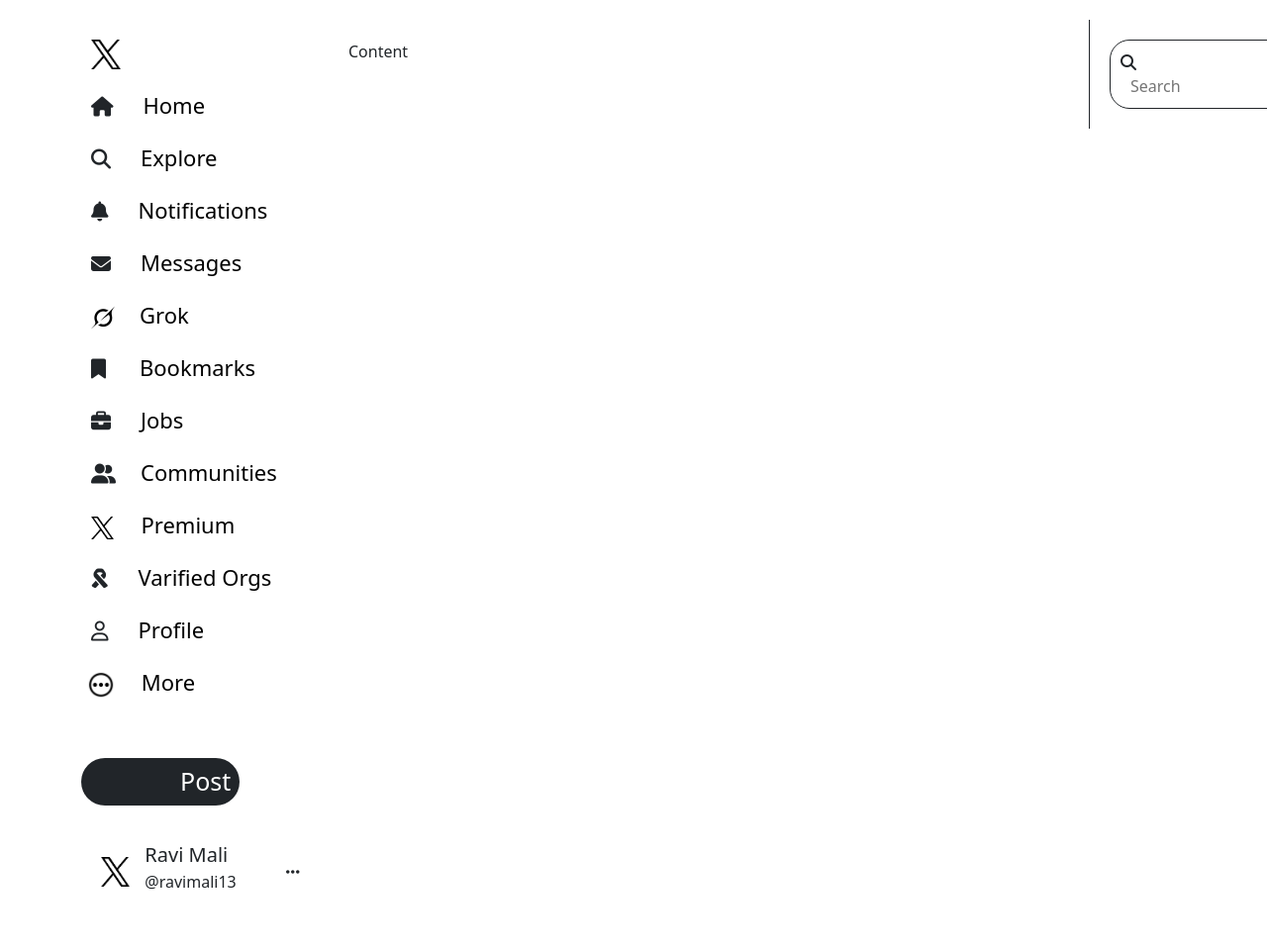
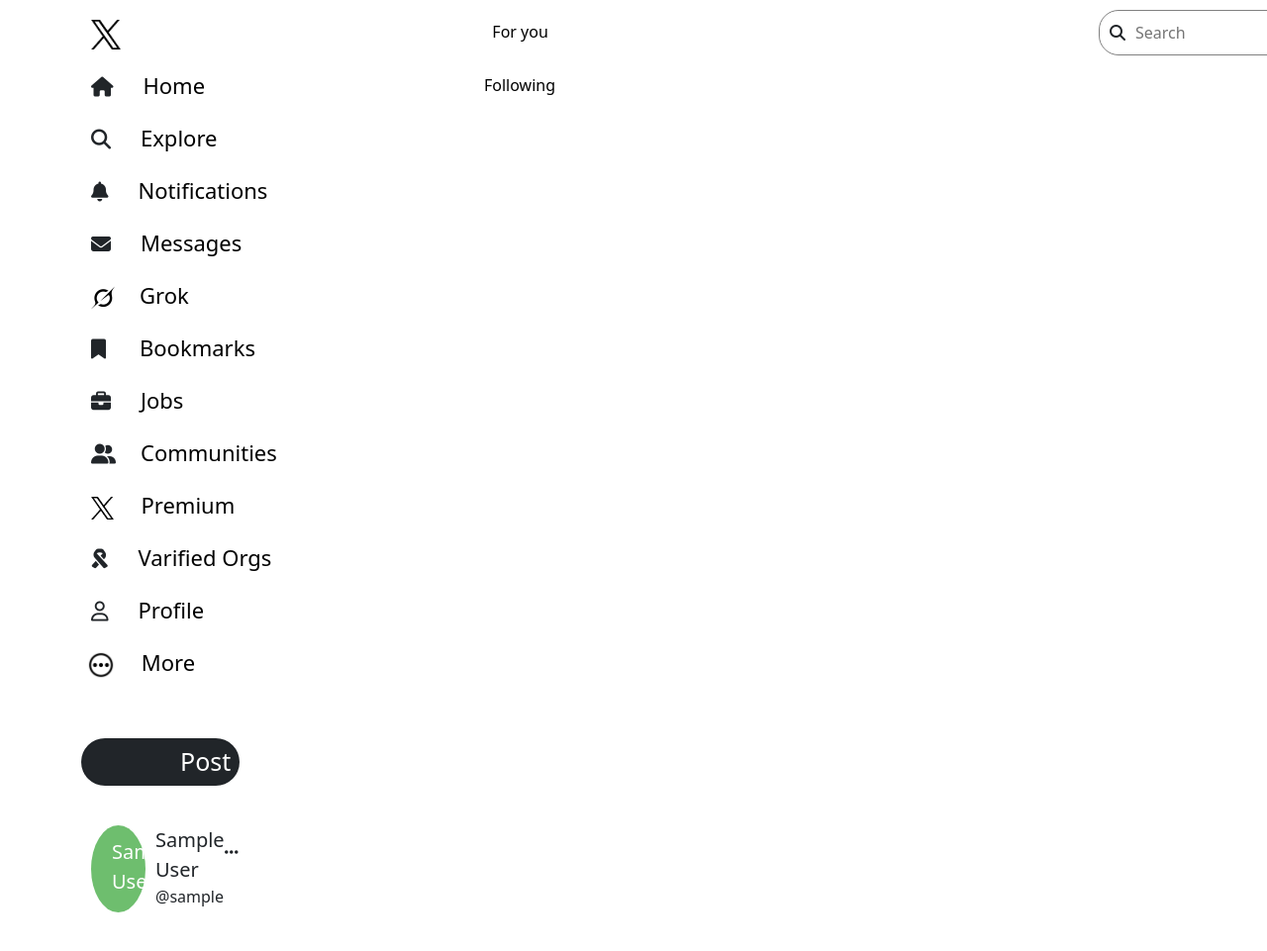
Before and after one commit to ravimaliinbound/twitter, a PHP site: page / in a window 1280 px wide. Shown: the top 961 px of the page at 99% size. Run offline with PHP 8.4, Linux system fonts and the light colour scheme; the visitor is signed in with stand-in values (Sample User, id 1).

Commit message:
25 April

```diff
--- a/create-account.php
+++ b/create-account.php
@@ -16,7 +16,7 @@
     <div class="container">
         <h3 id="msg"></h3>
 
-        <div class="form" style="margin: 157.5px auto;">
+        <div class="form" style="margin: 117.5px auto;">
 
             <div class="container">
                 <div class="cancel-logo" style="display: flex;">
--- a/footer.php
+++ b/footer.php
@@ -19,7 +19,7 @@
         <a href="https://developer.x.com/en"> Developers </a>|
         <a href="https://x.com/i/directory/profiles"> Directory </a>|
         <a href="https://x.com/settings/account/personalization"> Settings </a>|
-        <a href="#"> © 2025 X Corp.</a>
+        <a href="#"> © <?php echo date('Y'); ?> X Corp.</a>
     </p>
 </div>
 </div>
--- a/headers.php
+++ b/headers.php
@@ -28,37 +28,38 @@
 
     <!-- Logout Loader -->
 
-    <div class="for_logout" style="margin: 99.5px auto; height: 720px; " id="logout-loader">
-        <div style="margin-left: 240px">
-            <img src="images/logo-black.png" alt="" height="20px"><br>
-            <img src="images/loader.gif" alt="" style="margin: 280px auto;" height="30px" id="show">
+    <div class="for_logout" style="margin: 99.5px auto; height: 720px;" id="logout-loader">
+        <div style="margin-left: 220px">
+            <img src="images/logo-black.png" alt="" height="20px" style="margin-left: 20px;"><br>
+            <img src="images/loader.gif" alt="" style="margin-top: 260px; margin-left: 20px" id="show" height="30px">
+            <p class="show" style="margin-top: 20px;">Logging out</p>
         </div>
     </div>
 
     <!-- Left Panel -->
-      <div class="container all" style="display: flex; " id="left-panel">
+      <div class="container all" style="display: flex; " id="left-panel" >
         <div class="slider">
             <div class="logo">
                 <img src="images/logo-black.png" alt="" height="30px" width="30px" style="margin-left: 10px;">
             </div>
             <div class="items" style="margin-top: 10px;">
                 <li>
-                    <i class="fa-solid fa-house"></i><a href="#">Home</a>
+                    <i class="fa-solid fa-house"></i><a href="index.php">Home</a>
                 </li>
                 <li>
-                    <i class="fa-solid fa-magnifying-glass"></i><a href="#">Explore</a>
+                    <i class="fa-solid fa-magnifying-glass"></i><a href="explore.php">Explore</a>
                 </li>
                 <li>
-                    <i class="fa-solid fa-bell"></i><a href="#">Notifications</a>
+                    <i class="fa-solid fa-bell"></i><a href="notifications.php">Notifications</a>
                 </li>
                 <li>
-                    <i class="fa-solid fa-envelope"></i><a href="#">Messages</a>
+                    <i class="fa-solid fa-envelope"></i><a href="message.php">Messages</a>
                 </li>
                 <li>
                     <img src="images/grok.png" alt="" height="24px"><a href="#" style="margin-left: 25px;">Grok</a>
                 </li>
                 <li>
-                    <i class="fa-solid fa-bookmark"></i><a href="#" style="margin-left: 34px;">Bookmarks</a>
+                    <i class="fa-solid fa-bookmark"></i><a href="bookmark.php" style="margin-left: 34px;">Bookmarks</a>
                 </li>
                 <li>
                     <i class="fa-solid fa-briefcase"></i><a href="#">Jobs</a>
@@ -87,21 +88,20 @@
             </div>
             <div class="profile_model" style="display: none;">
                 <a href="#">Add an existing account</a>
-                <a href="#" id="logout">Log out @ravimali13</a>
+                <a href="#" id="logout">Log out @<?php echo $_SESSION['username']; ?></a>
             </div>
 
             <div class="user_profile">
-                <div class="user_image">
-                    <img src="images/logo-black.png" alt="" height="30px">
+                <div class="user_image" style="width: 20%;">
+                    <p class="show_first_name"><?php echo $_SESSION['firstname']; ?></p>
                 </div>
-                <div class="user_data">
-                    <p><span class="profle_name">Ravi Mali</span> <br>@ravimali13 </p>
+                <div class="user_data" style="width: 60%;">
+                    <p><span class="profle_name"><?php echo $_SESSION['name'];?></span> <br>@<?php echo $_SESSION['username']; ?> </p>
                 </div>
-                <div class="ellipsis">
+                <div class="ellipsis" style="width: 20%;">
                     <i class="fa-solid fa-ellipsis"></i>
                 </div>
             </div>
         </div>
 
-
      <!-- </div>  -->
--- a/index.php
+++ b/index.php
@@ -4,7 +4,13 @@
 <title>Home / X</title>
 
 <div class="middle">
-   Content
+    <div class="ul" style="width: 40%; position: fixed;">
+        <ul class="">
+            <li>&nbsp; <a href="#" class="hover">For you</a></li>
+            <li> <a href="#" class="hover">Following</a></li>
+        </ul>
+    </div>
+    <p style="margin-top: 75px; padding: 0 20px;">Home </p>
 </div>
 
 <?php
--- a/login.php
+++ b/login.php
@@ -13,9 +13,10 @@
 
     <div class="container">
 
-        <div class="form" style="margin: 99.5px auto; height: 720px;">
+        <div class="form" style="margin: 99.5px auto; height: 730px;">
 
-            <img src="images/loader.gif" alt="" style="margin: 300px 220px; display:none" id="show">
+            <img src="images/loader.gif" alt="" style="margin: 0 220px; margin-top: 260px; display: none" id="show">
+            <p class="show" style="display: none; margin-left: 200px; margin-top: 20px;">Logging in</p>
 
             <div class="container" id="hide">
                 <div class="cancel-logo" style="display: flex;">
--- a/sign-up.css
+++ b/sign-up.css
@@ -61,7 +61,6 @@
 }
 
 .footer{
-    margin-top: 71px;
     font-size: 11.9px;
 }
 .footer a{
--- a/style.css
+++ b/style.css
@@ -136,7 +136,7 @@
 
 .slider {
     width: 25%;
-    margin-top: 40px;
+    margin-top: 20px;
     position: fixed;
 }
 
@@ -152,7 +152,7 @@
     background-color: rgb(235, 235, 235);
     padding: 10px;
     border-radius: 20px;
-    width: 50%;
+    width: fit-content;
 }
 
 .items li a {
@@ -192,15 +192,25 @@
 }
 
 .user_image {
-    margin: 17px 0;
-    margin-left: 15px;
-    padding: 5px;
-    height: 30px;
+    margin-top: 10px;
+    margin-bottom: 15px;
+    margin-left: 10px;
+    padding: 0 40px;
+    padding-left: 15px;
+    background-color: rgb(110, 190, 110);
+    border-radius: 50%;
 }
 
 .user_data {
     margin-left: 10px;
-    margin-top: 5px;
+    margin-top: 10px;
+}
+
+.show_first_name {
+    font-size: 20px;
+    margin-left: 6px;
+    padding-top: 12px;
+    color: white;
 }
 
 .profle_name {
@@ -208,11 +218,11 @@
     font-weight: 500;
 }
 
-.ellipsis{
-    margin: 25px;
-    margin-left: 50px;
+.ellipsis {
+    margin-top: 25px;
 }
-.profile_model{
+
+.profile_model {
     padding: 8px 10px;
     margin-top: 8px;
     border: 2px solid white;
@@ -220,7 +230,8 @@
     width: 50%;
     box-shadow: 2px 2px 2px 2px rgb(182, 182, 182);
 }
-.profile_model a{
+
+.profile_model a {
     display: block;
     text-decoration: none;
     color: black;
@@ -228,7 +239,8 @@
     font-weight: 500;
     margin-top: 10px;
 }
-.for_logout{
+
+.for_logout {
     margin: 0 auto;
     margin-top: 151px;
     width: 30%;
@@ -242,31 +254,198 @@
 }
 
 /* Main Footer css */
-.footers
-{
+.footers {
     width: 20%;
     margin-left: 1018px;
-    margin-top: 20px;
     position: fixed;
-    padding: 20px;
-    border-left: 1px solid;
+    padding: 10px;
 }
-.footer-search-div{
-    border: 1px solid;
+
+.footer-search-div {
+    border: 1px solid grey;
     padding: 10px;
     border-radius: 20px;
 }
-.footer-search-input{
+
+.footer-search-input {
     border: none;
     margin-left: 10px;
+    width: 80%;
 }
 
 
 /* Content Part css */
-.middle{
+.middle {
     width: 40%;
     position: absolute;
+    margin-left: 250px;
+}
+
+.middle .ul {
+    width: 100%;
+    background-color: white;
+}
+.middle .ul:hover{
+    cursor: pointer;
+}
+
+.middle li a {
+    list-style: none;
+    text-decoration: none;
+    width: 48%;
+    color: black;
+    padding: 20px 125px;
+    font-weight: 500;
+}
+
+.middle li {
     margin-top: 20px;
+    margin-bottom: 10px;
+    display: inline-block;
+}
+
+/* Explore Tab */
+.explore {
+    width: 40%;
+    position: absolute;
     margin-left: 250px;
-    padding: 20px;
 }
+
+.exp {
+    margin-top: 20px;
+}
+
+.explore-search-div {
+    border: 1px solid grey;
+    padding: 10px;
+    width: 80%;
+    border-radius: 20px;
+    margin-left: 30px;
+}
+
+.explore-search-input {
+    border: none;
+    width: 90%;
+    margin-left: 10px;
+}
+
+.explore-setting {
+    margin-top: 10px;
+    margin-left: 30px;
+}
+
+.explore-setting a {
+    color: black;
+    font-size: 20px;
+}
+
+.explore-list li {
+    list-style: none;
+    display: inline-block;
+    margin-top: 20px;
+    margin-left: -3px;
+}
+
+.explore-list a {
+    text-decoration: none;
+    padding: 10px 35px;
+    color: black;
+    font-weight: 500;
+}
+
+.explore-fix {
+    position: fixed;
+    width: 40%;
+    background-color: white;
+}
+.explore-fix:hover{
+    cursor: pointer;
+}
+
+/* Notification Tab */
+.notification {
+    width: 40%;
+    position: absolute;
+    margin-left: 250px;
+}
+.notification-fix {
+    position: fixed;
+    width: 40%;
+    background-color: white;
+}
+.notification-fix:hover{
+    cursor: pointer;
+}
+.notification-list li {
+    list-style: none;
+    display: inline-block;
+    margin-top: 10px;
+    width: 30%;
+}
+
+.notification-list a {
+    text-decoration: none;
+    padding: 7% 40%;
+    color: black;
+    font-weight: 500;
+    width: 100%;
+}
+.notify{
+    font-size: 22px;
+    font-weight: 500;
+    margin-left: 20px;
+    margin-top: 10px;
+}
+
+/* Messages Tab */
+
+.message {
+    width: 40%;
+    position: absolute;
+    margin-left: 250px;
+}
+.message-fix {
+    padding: 10px 0;
+    position: fixed;
+    width: 40%;
+    background-color: white;
+}
+.mesg{
+    font-size: 22px;
+    font-weight: 500;
+    margin-left: 50px;
+    margin-top: 10px;
+}
+.msg-setting{
+    font-size: 20px;
+    color: black;
+    margin-left: 450px;
+}
+
+
+/* Bookmarks Tab */
+
+.bookmark {
+    width: 40%;
+    position: absolute;
+    margin-left: 250px;
+}
+.bookmark-fix {
+    padding: 10px 0;
+    position: fixed;
+    width: 40%;
+    background-color: white;
+}
+.mesg{
+    font-size: 22px;
+    font-weight: 500;
+    margin-left: 50px;
+    margin-top: 10px;
+}
+.save-post{
+    margin-top: 150px;
+    margin-left: 230px;
+}
+.bookmark-msg{
+    margin-left: 175px;
+}
```
Also changed, not shown: action.php (+15 -4 lines), bookmark.php (added, +22 -0 lines), explore.php (added, +30 -0 lines), message.php (added, +21 -0 lines), notifications.php (added, +20 -0 lines), script.js (+37 -8 lines), sign-up.php (+9 -6 lines).
